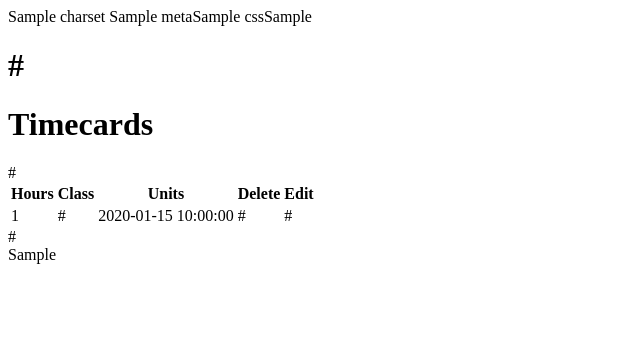
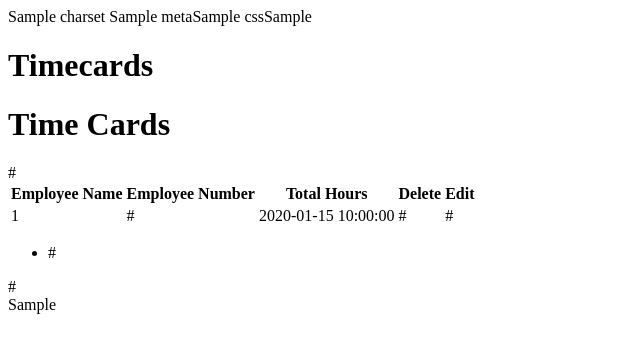
Before and after one commit to srobarts/Timecards, a CakePHP app: the page made by app/views/timecards/index.ctp in a window 1280 px wide. Shown: the top 353 px of the page, without its empty margins (0-640 px from the left). Run offline with PHP 8.4 and a stand-in for CakePHP, Linux system fonts and the light colour scheme; the template is opened without the code that fills it: most values are stand-ins (such as "Sample title", 1, 10 or a date in 2020); some libraries are stand-ins or nearby versions.

Commit message:
code after some changes in database
git-svn-id: https://blinkdesigns.svn.beanstalkapp.com/timecards/trunk@9 e308f7b1-9826-4704-957f-b109f8601d91

```diff
--- a/app/config/core.php
+++ b/app/config/core.php
@@ -38,7 +38,7 @@
  * In production mode, flash messages redirect after a time interval.
  * In development mode, you need to click the flash message to continue.
  */
-	Configure::write('debug', 2);
+	Configure::write('debug', 0);
 /**
  * Application wide charset encoding
  */
--- a/app/views/layouts/default.ctp
+++ b/app/views/layouts/default.ctp
@@ -41,7 +41,7 @@
 <body>
 	<div id="container">
 		<div id="header">
-			<h1><?php echo $html->link(__('CakePHP: the rapid development php framework', true), 'http://cakephp.org'); ?></h1>
+			<h1>Timecards</h1>
 		</div>
 		<div id="content">
 
--- a/app/views/timecards/edit.ctp
+++ b/app/views/timecards/edit.ctp
@@ -3,8 +3,9 @@
 <h1>Edit Timecard</h1>
 <?php
 	echo $form->create('Timecard', array('action' => 'edit'));
-	echo $form->input('class');
-	echo $form->input('notes', array('rows' => '3'));
+	echo $form->input('emp_name');
+	echo $form->input('emp_num');
+	echo $form->input('date_ending');
 	echo $form->input('id', array('Timecard'=>'hidden'));
 	echo $form->end('Save Timecard');
 ?>
--- a/app/views/timecards/index.ctp
+++ b/app/views/timecards/index.ctp
@@ -1,12 +1,12 @@
 <!-- File: /app/views/posts/index.ctp -->
 
-<h1>Timecards</h1>
+<h1>Time Cards</h1>
 <?php echo $html->link('Add Timecard',array('controller' => 'timecards', 'action' => 'add'))?>
 <table>
 	<tr>
-		<th>Hours</th>
-		<th>Class</th>
-		<th>Units</th>
+		<th>Employee Name</th>
+		<th>Employee Number</th>
+		<th>Total Hours</th>
 		<th>Delete</th>
 		<th>Edit</th>
 	</tr>
@@ -30,3 +30,8 @@
 	</tr>
 	<?php endforeach; ?>
 </table>
+<div class="actions">
+	<ul>
+		<li><?php echo $html->link(__('Logout', true), array('controller'=>'users', 'action'=>'logout')); ?></li>
+	</ul>
+</div>
--- a/app/views/timecards/view.ctp
+++ b/app/views/timecards/view.ctp
@@ -1,4 +1,4 @@
-<!-- File: /app/views/posts/view.ctp -->
+
 
 <h1><?php echo $timecards['Timecard']['class']?></h1>
 <p><small>Created: <?php echo $timecards['Timecard']['created']?></small></p>
--- a/app/webroot/css/cake.generic.css
+++ b/app/webroot/css/cake.generic.css
@@ -33,6 +33,8 @@ body {
 	font-family:'lucida grande',verdana,helvetica,arial,sans-serif;
 	font-size:90%;
 	margin: 0;
+	padding: 0;
+	text-align:center;
 }
 a {
 	background:#fff;
@@ -83,6 +85,8 @@ ul, li {
 /* Layout */
 #container {
 	text-align: left;
+	width: 1200px;
+	margin: 0 auto;
 }
 
 #header{
```
Also changed, not shown: app/views/timecards/add.ctp (+4 -3 lines).
